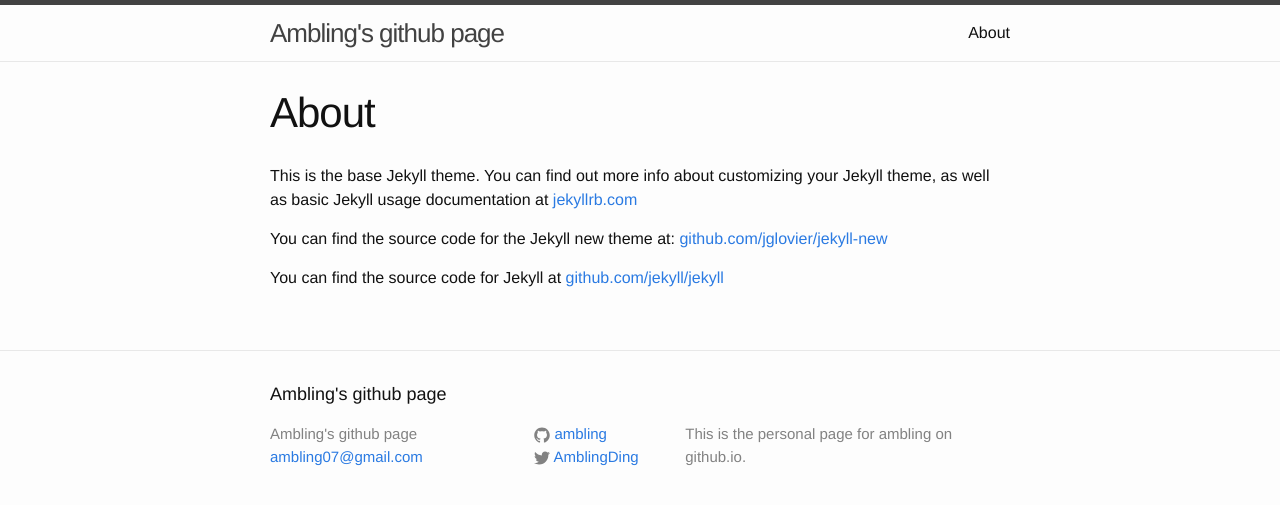
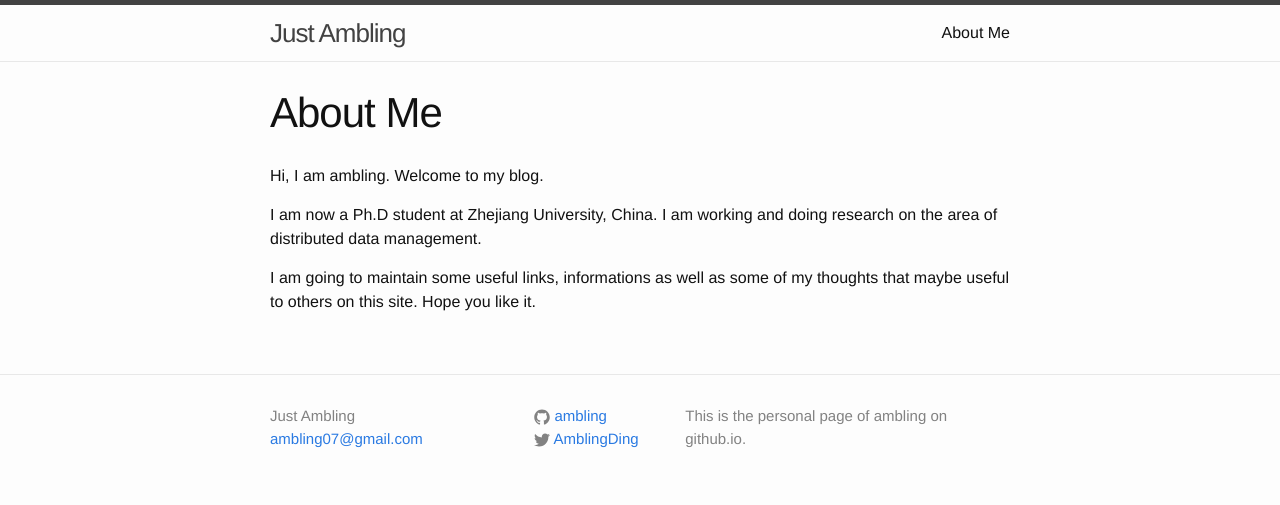
Before and after one commit to ambling/ambling.github.io, a Jekyll site: the page built from about.md, in a window 1280 px wide. Shown: the top 505 px of the page. Built offline with Jekyll 4.4.1, drawn with Linux system fonts in a browser that asks for light colours.

Commit message:
aboutme changed

```diff
--- a/_config.yml
+++ b/_config.yml
@@ -1,8 +1,8 @@
 # Site settings
-title: Ambling's github page
+title: Just Ambling
 email: ambling07@gmail.com
 description: > # this means to ignore newlines until "baseurl:"
-  This is the personal page for ambling on github.io.
+  This is the personal page of ambling on github.io.
 baseurl: "" # the subpath of your site, e.g. /blog/
 url: "http://ambling.github.io" # the base hostname & protocol for your site
 twitter_username: AmblingDing
--- a/_includes/footer.html
+++ b/_includes/footer.html
@@ -2,7 +2,7 @@
 
   <div class="wrapper">
 
-    <h2 class="footer-heading">{{ site.title }}</h2>
+    <!-- <h2 class="footer-heading">{{ site.title }}</h2> -->
 
     <div class="footer-col-wrapper">
       <div class="footer-col  footer-col-1">
--- a/_posts/2015-06-10-welcome-to-jekyll.markdown
+++ b/_posts/2015-06-10-welcome-to-jekyll.markdown
@@ -1,6 +1,6 @@
 ---
 layout: post
-title:  "Welcome to Jekyll!"
+title:  "Hi, I am ambling!"
 date:   2015-06-10 21:14:53
 categories: jekyll update
 ---
--- a/about.md
+++ b/about.md
@@ -1,11 +1,14 @@
 ---
 layout: page
-title: About
+title: About Me
 permalink: /about/
 ---
 
-This is the base Jekyll theme. You can find out more info about customizing your Jekyll theme, as well as basic Jekyll usage documentation at [jekyllrb.com](http://jekyllrb.com/)
+Hi, I am ambling. Welcome to my blog.
 
-You can find the source code for the Jekyll new theme at: [github.com/jglovier/jekyll-new](https://github.com/jglovier/jekyll-new)
+I am now a Ph.D student at Zhejiang University, China. I am working and doing research on
+the area of distributed data management.
 
-You can find the source code for Jekyll at [github.com/jekyll/jekyll](https://github.com/jekyll/jekyll)
+I am going to maintain some useful links, informations as well as some of my thoughts
+that maybe useful to others on this site.
+Hope you like it.
```
Also changed, not shown: 1 other file.
